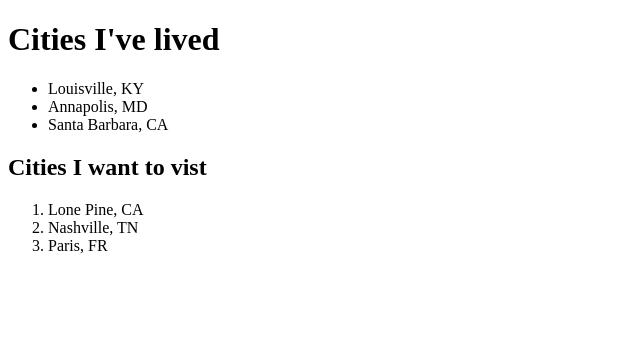
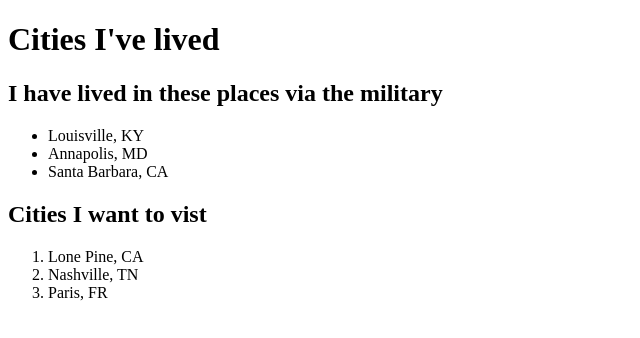
Before and after one commit to VoidZephyr/Look_here_for_HTML, a plain HTML site: page index.html in a window 1280 px wide. Shown: the whole page, without its empty margins (0-640 px from the left). Drawn offline with Linux system fonts and the light colour scheme.

Commit message:
new changes

```diff
--- a/index.html
+++ b/index.html
@@ -7,6 +7,7 @@
 </head>
 <body>
   <h1>Cities I've lived</h1>
+  <h2>I have lived in these places via the military</h2>
   <ul>
     <li>Louisville, KY</li>
     <li>Annapolis, MD</li>
```
